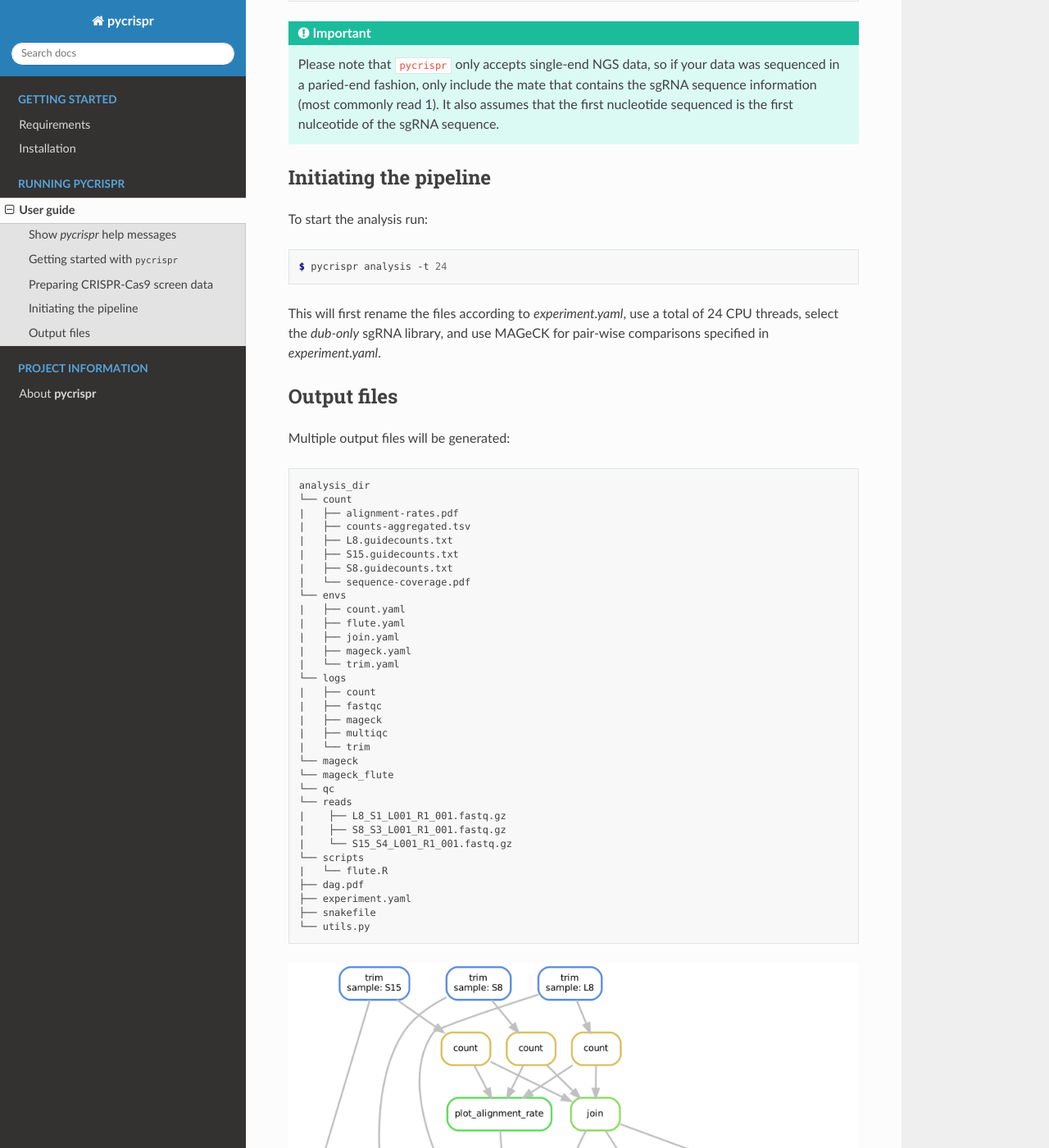
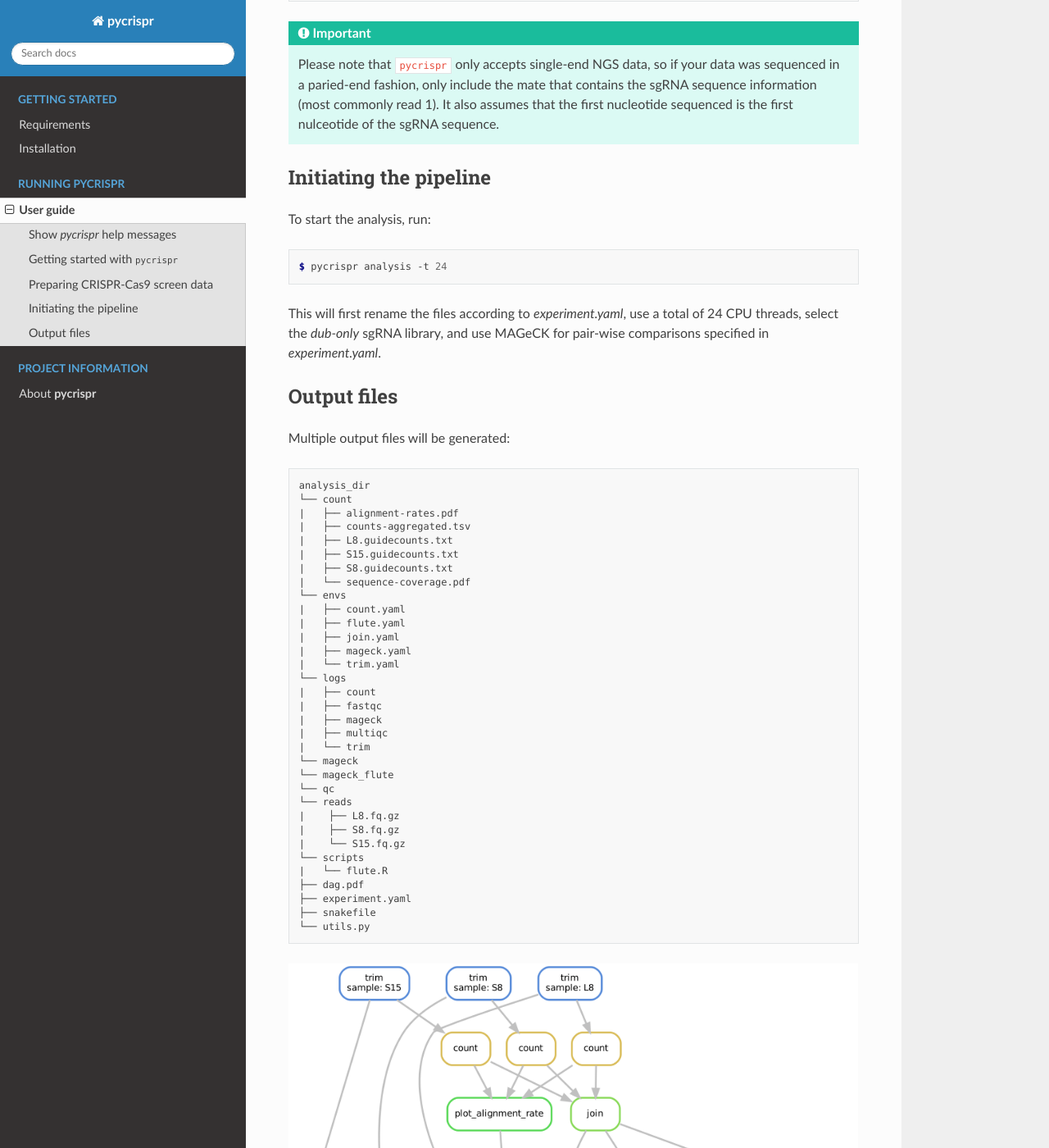
Before and after one commit to niekwit/pycrispr, a Sphinx documentation site: the page built from docs/source/execution/userguide.rst, in a window 1280 px wide and 1400 px high, scrolled down 2043 px. Shown: the whole window at 82% size. Built offline with Sphinx 7.4.7 and the Read the Docs theme 2.0.0, drawn with Linux system fonts in a browser that asks for light colours; some of the changed text lies outside the part shown.

Commit message:
updated docs

```diff
--- a/docs/source/execution/userguide.rst
+++ b/docs/source/execution/userguide.rst
@@ -98,13 +98,12 @@
    └── experiment.yaml
 
 
-.. important::
-	Please note that ``pycrispr`` only accepts single-end NGS data, so if your data was sequenced in a paried-end fashion, only include the mate that contains the sgRNA sequence information (most commonly read 1). It also assumes that the first nucleotide sequenced is the first nulceotide of the sgRNA sequence.
+.. important:: Please note that ``pycrispr`` only accepts single-end NGS data, so if your data was sequenced in a paried-end fashion, only include the mate that contains the sgRNA sequence information (most commonly read 1). It also assumes that the first nucleotide sequenced is the first nulceotide of the sgRNA sequence.
 
 
 Initiating the pipeline
 ------------------------------------
-To start the analysis run:
+To start the analysis, run:
 
 .. code-block:: console
 
@@ -142,9 +141,9 @@
    └── mageck_flute
    └── qc
    └── reads
-   | 	├── L8_S1_L001_R1_001.fastq.gz
-   | 	├── S8_S3_L001_R1_001.fastq.gz
-   | 	└── S15_S4_L001_R1_001.fastq.gz
+   | 	├── L8.fq.gz
+   | 	├── S8.fq.gz
+   | 	└── S15.fq.gz
    └── scripts
    |   └── flute.R
    ├── dag.pdf
--- a/docs/source/getting_started/requirements.rst
+++ b/docs/source/getting_started/requirements.rst
@@ -18,3 +18,5 @@
 * Ubuntu 20.04.06
 
 It should also be possible to run ``pycrispr`` on MacOS via *Conda/Mamba* but this has not been tested yet.
+
+All other software dependencies are taken care of by the ``snakemake`` workflow management system.
--- a/docs/source/index.rst
+++ b/docs/source/index.rst
@@ -8,7 +8,7 @@
 pycrispr
 ====================================
 
-**pycrispr**: a user-friendly Python library for analysing CRISPR-Cas9 screen data.
+**pycrispr**: a scalable and reproducible pipeline for analysing CRISPR-Cas9 screen data. It implements the `snakemake <https://snakemake.readthedocs.io/en/stable/index.html>`_ workflow management system.
 
 .. toctree::
    :caption: Getting started
```
Also changed, not shown: other parts of docs/source/execution/userguide.rst (+1 -1 lines).
